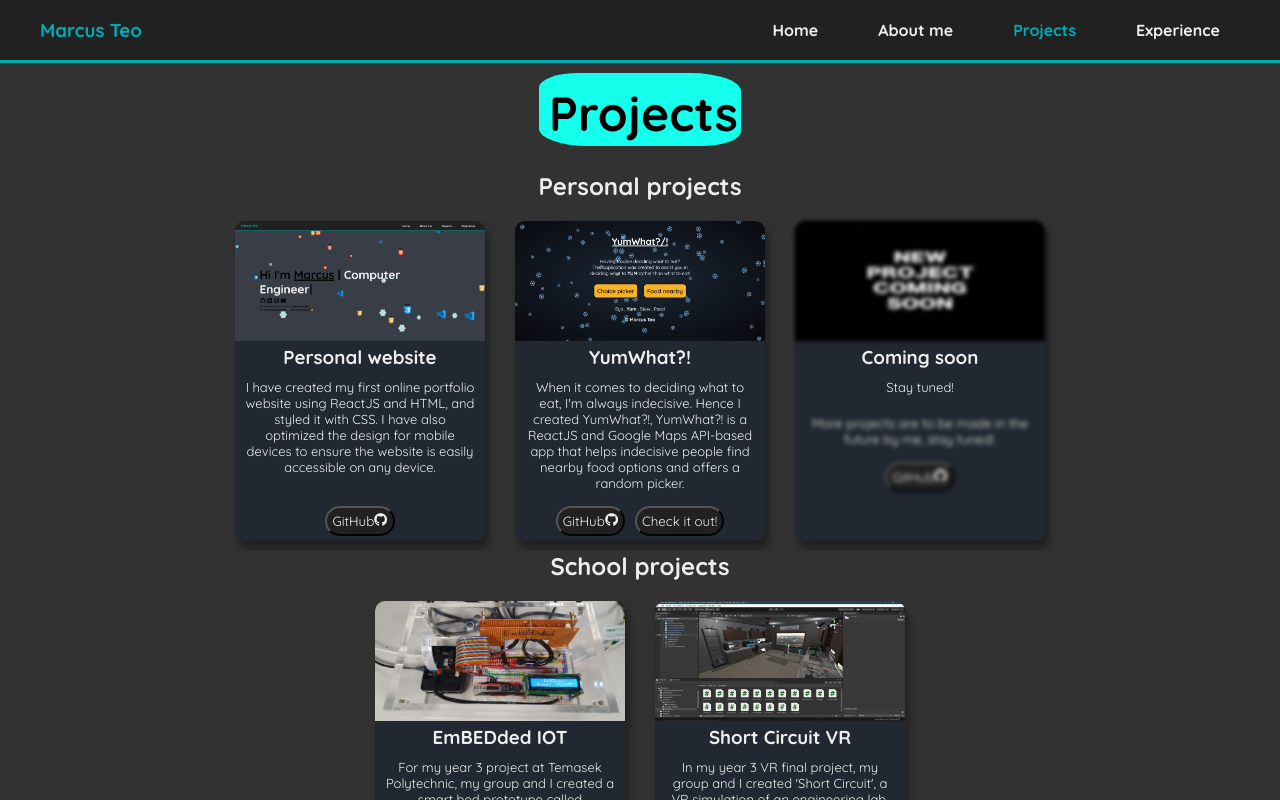
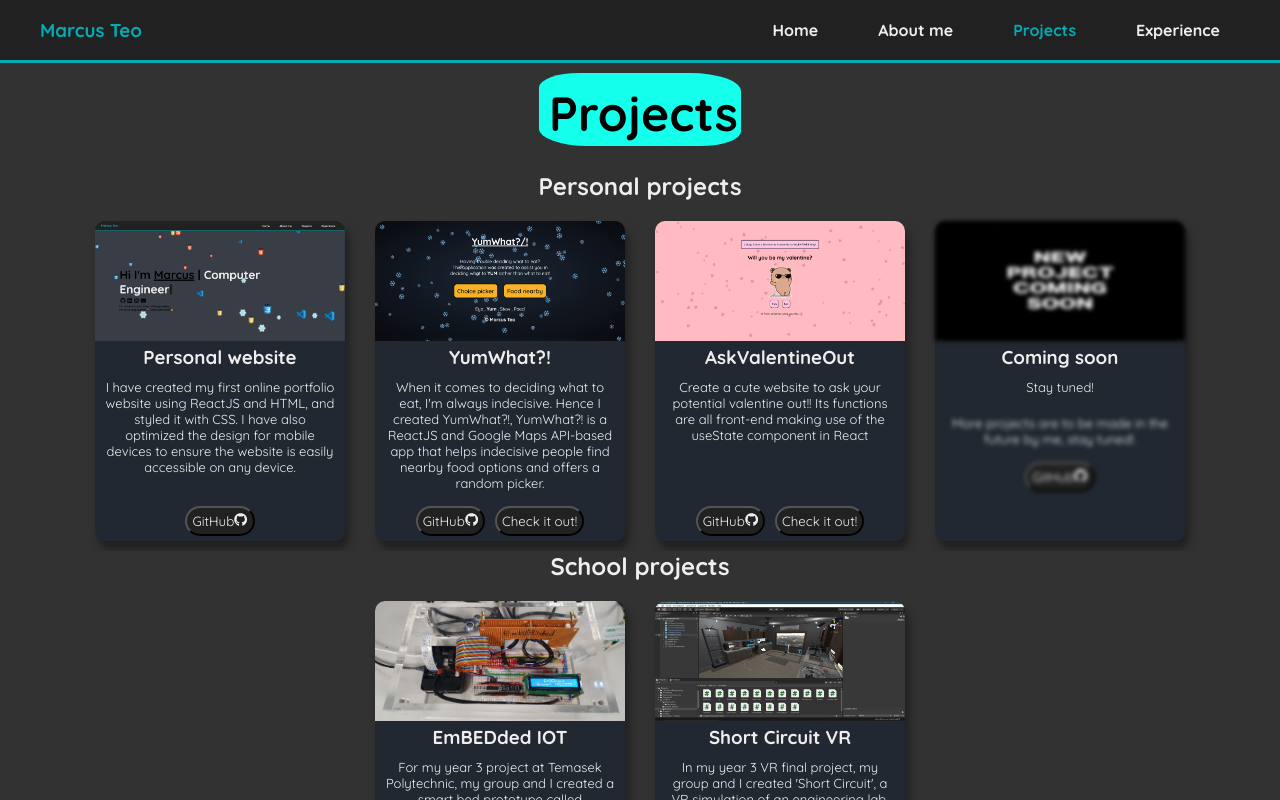
Before and after one commit to MarcusTeoQiYang/Online-Portfolio, a React (Create React App) app: page /Projects in a window 1280 px wide. Shown: the top 800 px of the page. Built offline with nearby package versions, Linux system fonts and the light colour scheme.

Commit message:
Added AskValentineOut project

```diff
--- a/src/Pages/Projects.js
+++ b/src/Pages/Projects.js
@@ -5,6 +5,7 @@ import Soon from '../images/ComingSoon.jpg'
 import VR from '../images/VrJPEG.JPG'
 import MP from '../images/MP.JPG'
 import YumWhat from '../images/YumWhat.JPG'
+import Valen from '../images/BeMyValentine.png'
 import {useEffect} from 'react';
 
 const Projects = () => {
@@ -42,6 +43,18 @@ const Projects = () => {
                         <div className="linkbox">
                         <a href="https://github.com/MarcusTeoQiYang/YumWhat" target="blank"><button>GitHub<FaGithub/></button></a>
                         <a  href="https://yumwhat.web.app/" target="blank"><button>Check it out!</button></a>
+                        </div>
+                </div>
+
+                <div className="box">
+                <div className="projimage">
+                    <img src={ Valen } alt="Portfolio" />
+                    </div>
+                        <h3>AskValentineOut</h3>
+                        <p>Create a cute website to ask your potential valentine out!! Its functions are all front-end making use of the useState component in React</p>
+                        <div className="linkbox">
+                        <a  href=""><button>GitHub<FaGithub/></button></a>
+                        <a  href="https://askvalentineout.web.app" target='blank'><button>Check it out!</button></a>
                         </div>
                 </div>
 
```
Also changed, not shown: src/images/BeMyValentine.png (added).
